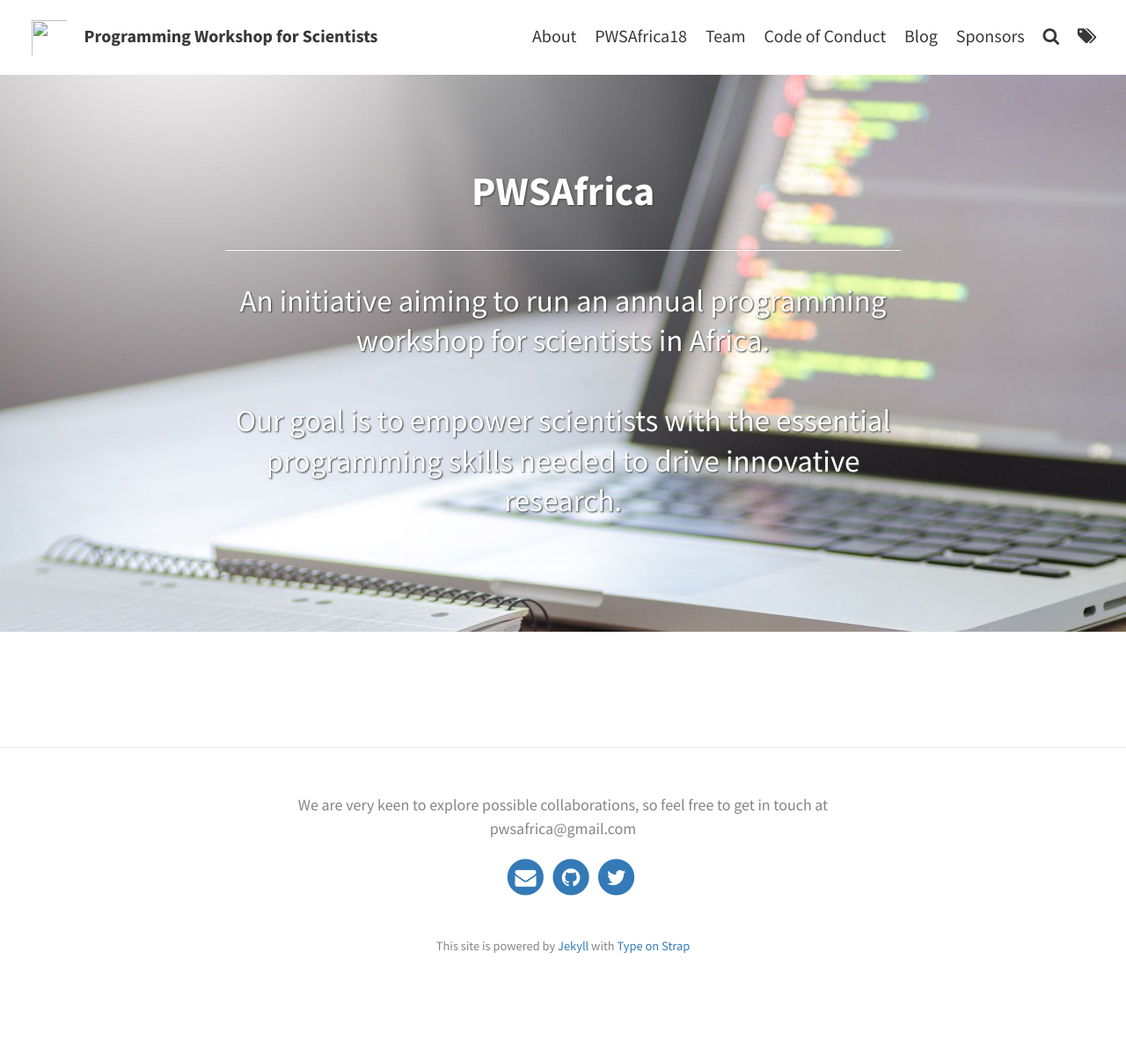
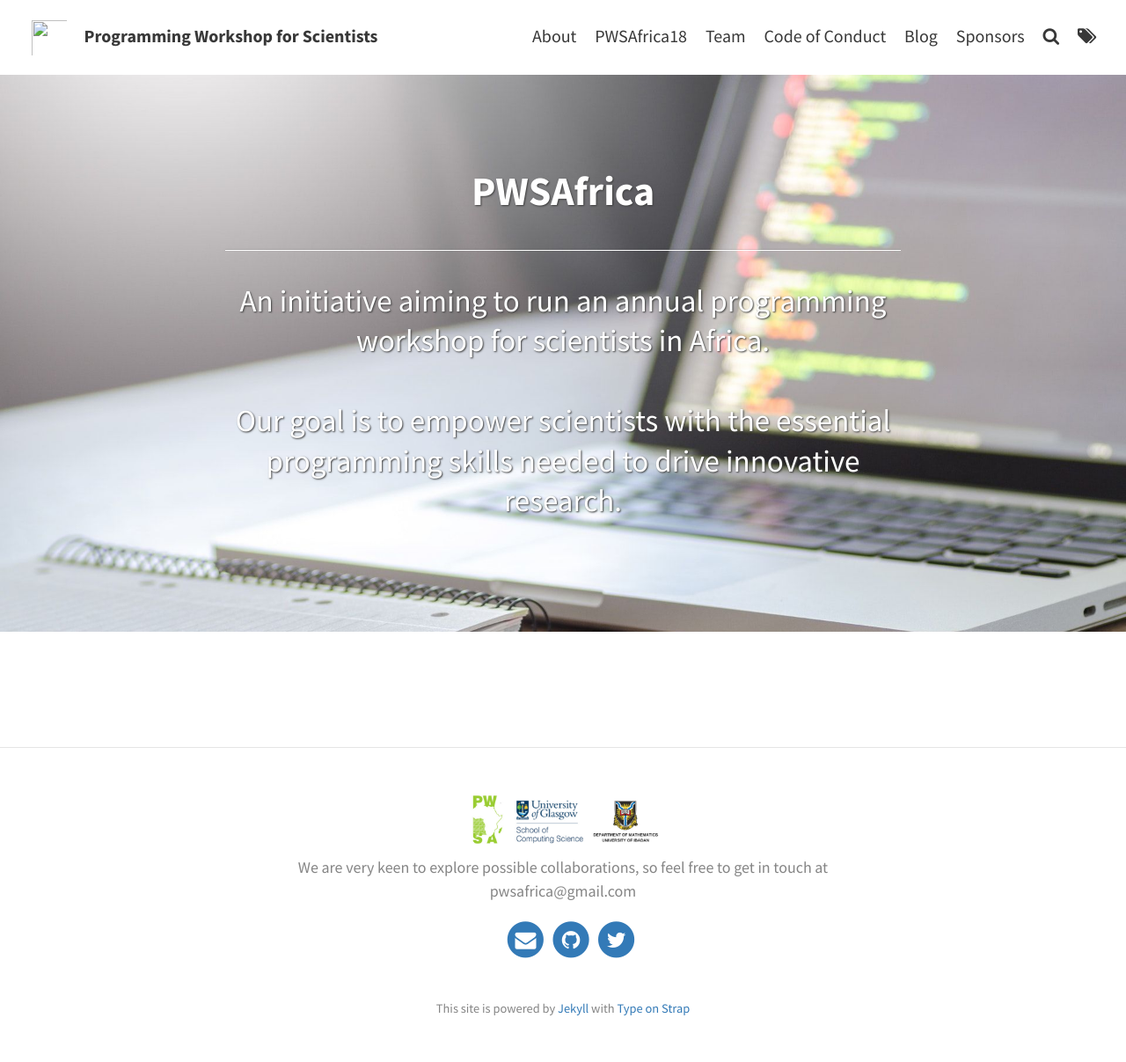
Before and after one commit to pwsafrica/pwsafrica.github.io, a Jekyll site: the page built from index.html, in a window 1280 px wide. Shown: the whole page at 88% size. Built offline with Jekyll 4.4.1, drawn with Linux system fonts in a browser that asks for light colours; the list of posts is cut into pages by our own code; before the commit the page ends 1136 px from its top, so only the background shows below that.

Commit message:
Update footer.html

```diff
--- a/_includes/footer.html
+++ b/_includes/footer.html
@@ -1,14 +1,8 @@
 {% if site.theme_settings.footer_text %}
 <footer class="site-footer">
 
-<!--
-    <img src="/assets/img/logo.png" alt="Our logo" width="40%" height="40%"/> <img height="20" hspace="20"/>
 
-    <img src="/assets/SoCSlogo.png" alt="SoCS"  width="40%" height="40%" class="inline"/>
-
-
-    <img height="20" hspace="20"/>  <img src="/assets/mathUI.png"  width="40%" height="40%" alt="Mathematics Uni Ibadan" class="inline"/>
- -->
+     <img src="/assets/img/partners.jpg" alt="Our logo" width="50%" height="50%"/>
 
     <p class="text">{{ site.theme_settings.footer_text }}</p>
     <!-- Logo appears here if enabled <img src="/assets/img/logo.png" alt="Our logo" width="50%" height="50%"/> -->
```
